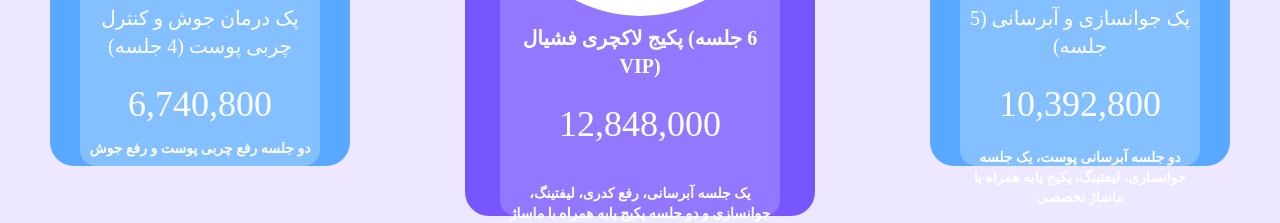
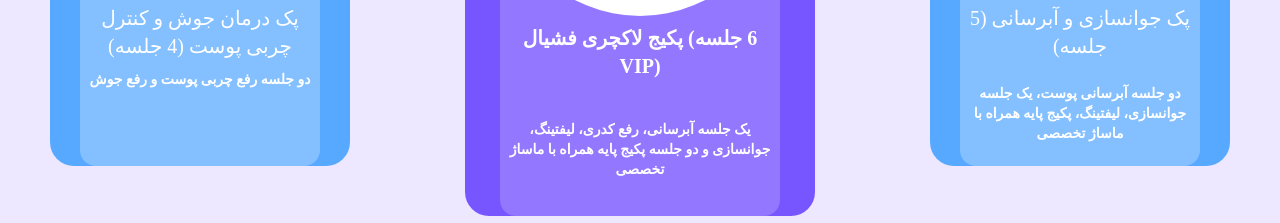
Before and after one commit to Ronia369/belle-skin-care, a Next.js app: page / in a window 1280 px wide. Shown: the part 2789-3012 px from the top of the page. Built offline with nearby package versions, Linux system fonts and the light colour scheme.

Commit message:
Update page.jsx

```diff
--- a/app/(root)/(home)/page.jsx
+++ b/app/(root)/(home)/page.jsx
@@ -119,8 +119,8 @@ function Page() {
             <img src="key.png" alt="blue key" className="w-[100px] mx-auto"/>
           </div>
           <p className="text-xl text-center mt-2">پک درمان جوش و کنترل چربی پوست (4 جلسه)</p>
-          <p className="text-4xl text-center mt-6">6,740,800</p>
-          <p className="text-sm text-center mt-[15px] font-bold">دو جلسه رفع چربی پوست و رفع جوش</p>
+          {/* <p className="text-4xl text-center mt-6">6,740,800</p> */}
+          <p className="text-sm text-center mt-[10px] font-bold">دو جلسه رفع چربی پوست و رفع جوش</p>
         </div>
       </div>
 
@@ -130,7 +130,7 @@ function Page() {
             <img src="taj.png" alt="" className="w-[200px] mx-auto"/>
           </div>
           <p className="text-xl text-center mt-2"> <strong>پکیج لاکچری فشیال  (6 جلسه VIP)</strong></p>
-          <p className="text-4xl text-center mt-6">12,848,000</p>
+          {/* <p className="text-4xl text-center mt-6">12,848,000</p> */}
           <p className="text-sm text-center mt-10 font-bold">
             یک جلسه آبرسانی، رفع کدری، لیفتینگ، جوانسازی و دو جلسه پکیج پایه همراه با ماساژ تخصصی
           </p>
@@ -143,7 +143,7 @@ function Page() {
         <img src="cloud.png" alt="blue cloud" className="w-[150px] mx-auto"/>
       </div>
       <p className="text-xl text-center mt-2">پک جوانسازی و آبرسانی (5 جلسه)</p>
-      <p className="text-4xl text-center mt-6">10,392,800</p>
+      {/* <p className="text-4xl text-center mt-6">10,392,800</p> */}
       <p className="text-sm text-center mt-6 font-bold">
         دو جلسه آبرسانی پوست، یک جلسه جوانسازی، لیفتینگ، پکیج پایه همراه با ماساژ تخصصی
       </p>
```
